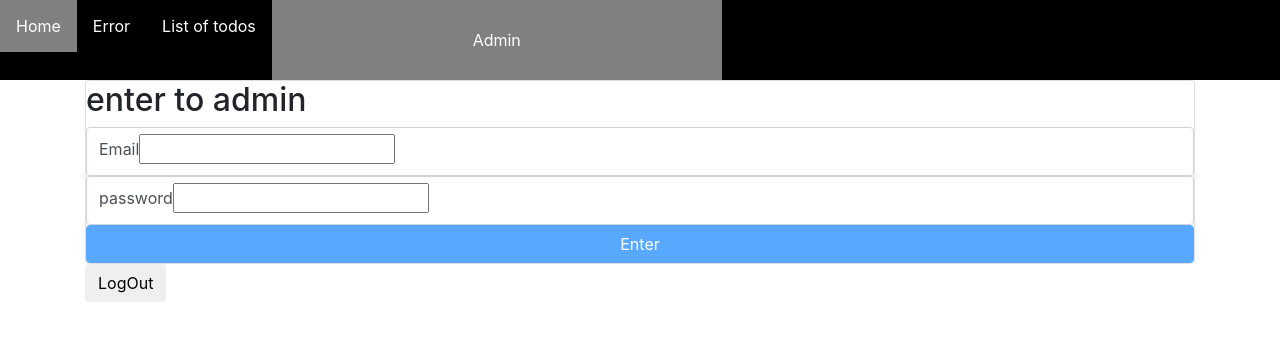
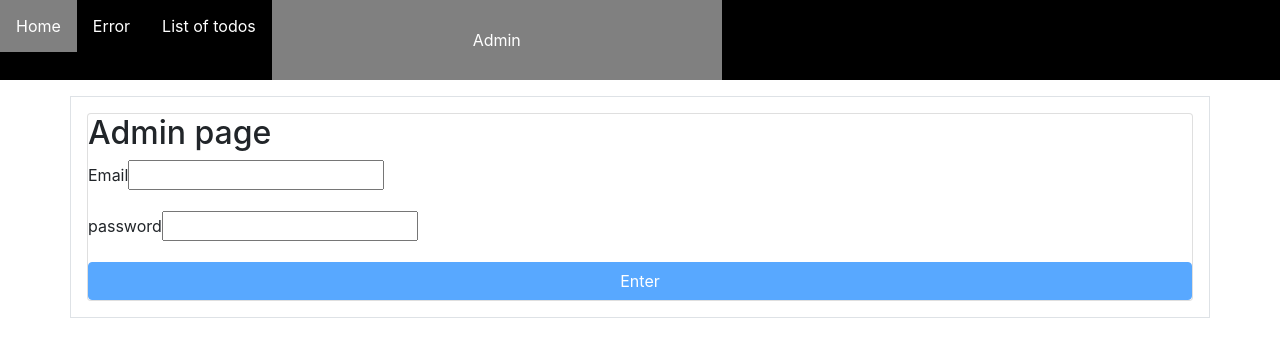
Before and after one commit to YaroslavGitHub/Simple-Todo, an Angular app: page /admin in a window 1280 px wide. Shown: the top 356 px of the page. Built offline with nearby package versions, Linux system fonts and the light colour scheme.

Commit message:
fix changes with bootstrap

```diff
--- a/angular.json
+++ b/angular.json
@@ -18,7 +18,7 @@
             "main": "src/main.ts",
             "polyfills": "src/polyfills.ts",
             "tsConfig": "tsconfig.app.json",
-            "aot": false,
+            "aot": true,
             "assets": [
               "src/favicon.ico",
               "src/assets"
@@ -44,7 +44,6 @@
               "sourceMap": false,
               "extractCss": true,
               "namedChunks": false,
-              "aot": true,
               "extractLicenses": true,
               "vendorChunk": false,
               "buildOptimizer": true,
--- a/src/app/app.component.html
+++ b/src/app/app.component.html
@@ -4,7 +4,7 @@
   <li routerLinkActive="active"><a [routerLink]="['/posts']">List of todos</a></li>
   <li routerLinkActive="active"><a [routerLink]="['/admin']">Admin</a></li>
 </ul>
-  <div class="container">
+  <div class="container p-3 my-3 border">
 
 
 
--- a/src/app/app.module.ts
+++ b/src/app/app.module.ts
@@ -12,7 +12,7 @@ import { ErrorPageComponent } from './error-page/error-page.component';
 import { LoginPageComponent } from './login-page/login-page.component';
 import { FormGroup, FormControl, Validators} from '@angular/forms';
 import { SharedModule } from './shared/shared.module';
-import {NgbModule} from '@ng-bootstrap/ng-bootstrap';
+
 
 @NgModule({
   declarations: [
@@ -29,8 +29,7 @@ import {NgbModule} from '@ng-bootstrap/ng-bootstrap';
     AppRoutingModule,
     FormsModule,
     ReactiveFormsModule,
-    SharedModule,
-    NgbModule
+    SharedModule
   ],
   providers: [],
   bootstrap: [AppComponent]
--- a/src/app/login-page/login-page.component.html
+++ b/src/app/login-page/login-page.component.html
@@ -1,26 +1,26 @@
 <form class="card" [formGroup]="form" (ngSubmit)="submit()">
-<h2> enter to admin </h2>
-<div class="alert alert-primary" *ngIf="auth.e$ | async as e"> {{e}}</div>
+<h2> Admin page</h2>
+<div class="alert alert-danger" *ngIf="auth.e$ | async as e"> {{e}}</div>
 
-<div class="form-control"
+<div class="form-group"
 [ngClass]="{invalid: form.get('email').touched && form.get('email').invalid}">
   <label for="email"> Email </label>
   <input id="email" type="email" formControlName="email">
   <div
   *ngIf="form.get('email').touched && form.get('email').invalid" class="validation">
-    <small *ngIf="form.get('email').errors.required"> Enter email</small>
-    <small *ngIf="form.get('email').errors.email"> Enter correct email</small>
+    <small class="bg-danger text-white" *ngIf="form.get('email').errors.required"> Enter email </small>
+    <small class="bg-danger text-white" *ngIf="form.get('email').errors.email"> Enter correct email </small>
   </div>
 </div>
 
-<div class="form-control"
+<div class="form-group"
 [ngClass]="{invalid: form.get('password').touched && form.get('password').invalid}">
   <label for="password"> password </label>
   <input id="password" type="password" formControlName="password">
   <div class="validation"
   *ngIf="form.get('password').touched && form.get('password').invalid">
-  <small *ngIf="form.get('password').errors.required"> Enter password</small>
-  <small *ngIf="form.get('password').errors.minlength"> password no less then
+  <small class="bg-danger text-white" *ngIf="form.get('password').errors.required"> Enter password</small>
+  <small class="bg-danger text-white" *ngIf="form.get('password').errors.minlength"> password no less then
     {{form.get('password').errors.minlength.requiredLength}} now it
     {{form.get('password').errors.minlength.actualLength}}
   </small>
@@ -29,5 +29,5 @@
 <button type="submit" class="btn btn-primary" [disabled]="form.invalid || submitted" >Enter</button>
 </form>
 <div>
-  <button class="btn" (click)="logout()"> LogOut</button>
+
 </div>
--- a/src/app/posts/posts.component.html
+++ b/src/app/posts/posts.component.html
@@ -1,4 +1,4 @@
-<p>posts works!</p>
+<div>posts works!</div>
 
 <app-todo-post
 
--- a/src/app/todo-post/todo-post.component.html
+++ b/src/app/todo-post/todo-post.component.html
@@ -1,2 +1,2 @@
 <input type='text' class='form-control' placeholder="Add todo..." [(ngModel)]='title' >
-<button class="btn" (click)="addPost()"> Add Todo</button>
+<button class="btn btn-secondary" (click)="addPost()"> Add Todo</button>
--- a/src/app/todo/todo.component.html
+++ b/src/app/todo/todo.component.html
@@ -1,5 +1,5 @@
-<div>
+<div class="form-group">
   <h2> {{post.title}} </h2>
-  <button class="btn" (click)="removePost()" >&times;</button>
+  <button class="btn btn-secondary form-group" (click)="removePost()" >&times; remove </button>
   <input type="checkbox">
 </div>
--- a/tsconfig.app.json
+++ b/tsconfig.app.json
@@ -9,7 +9,7 @@
     "src/polyfills.ts"
   ],
   "include": [
-    "src/**/*.ts"
+    "src/**/*.d.ts"
   ],
   "exclude": [
     "src/test.ts",
```
Also changed, not shown: package.json (+18 -18 lines), 1 other file (tests, documents, lock files or other folders).
